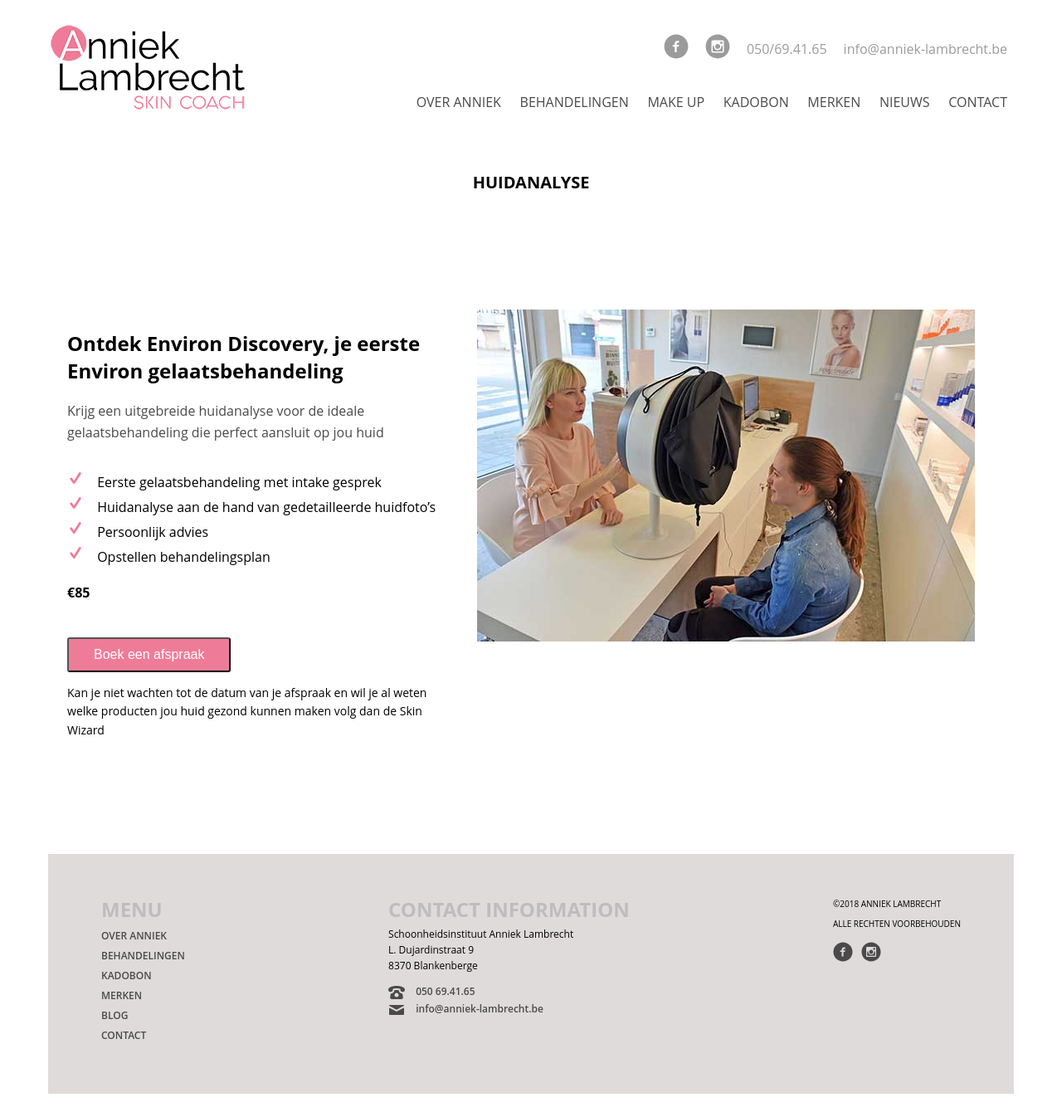
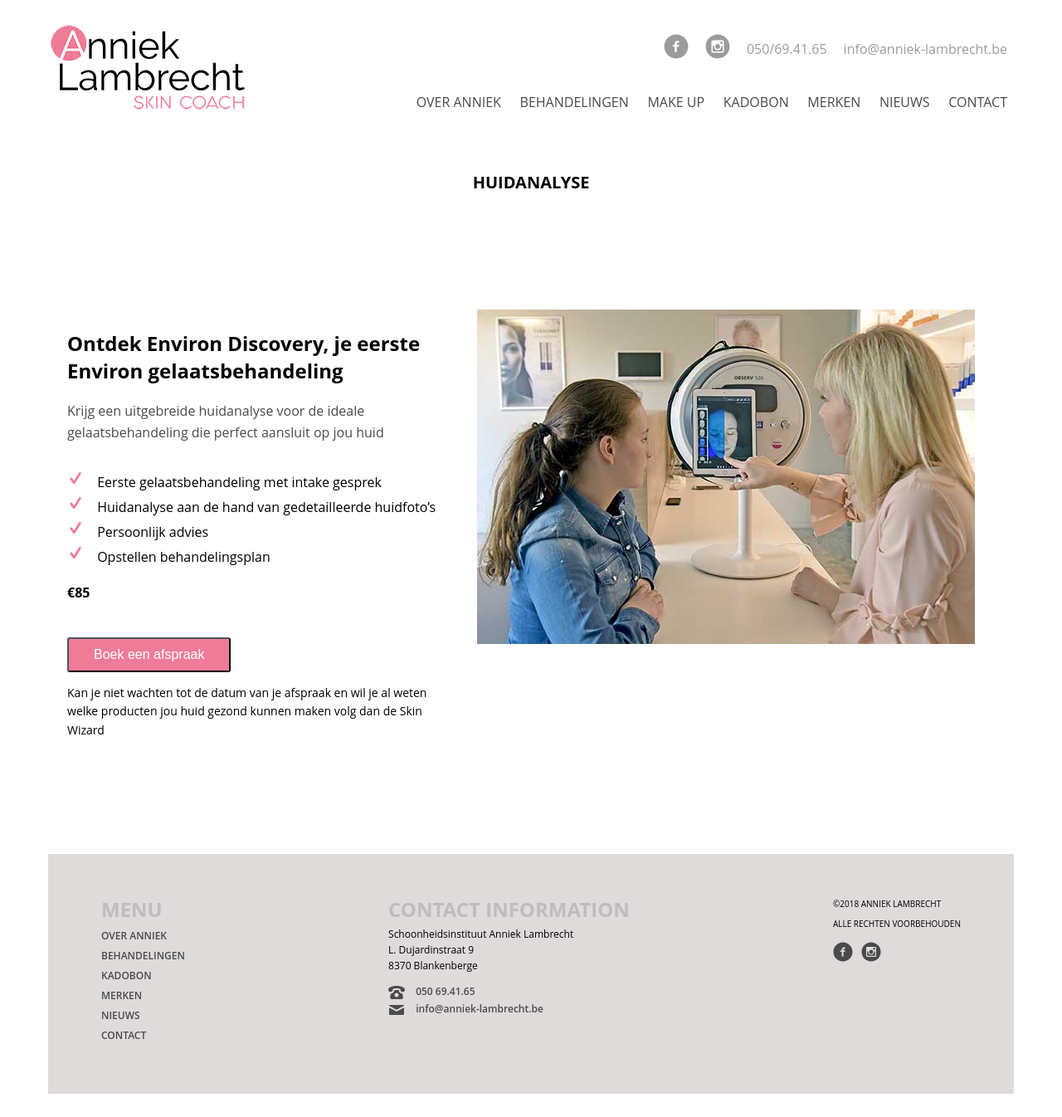
Before and after one commit to acandael/anniek, a Jekyll site: the page built from huidanalyse.html, in a window 1280 px wide. Shown: the whole page at 83% size. Built offline with Jekyll 4.4.1, drawn with Linux system fonts in a browser that asks for light colours.

Commit message:
replace image huidanalyse

```diff
--- a/_includes/footer.html
+++ b/_includes/footer.html
@@ -2,12 +2,12 @@
   <div class="footer__menu">
     <h2 class="footer__title">MENU</h2>
     <ul class="footer__list">
-      <li><a href="#">over anniek</a></li>
-      <li><a href="#">behandelingen</a></li>
-      <li><a href="#">kadobon</a></li>
-      <li><a href="#">merken</a></li>
-      <li><a href="#">blog</a></li>
-      <li><a href="#">contact</a></li>
+      <li><a href="/over-anniek.html">over anniek</a></li>
+      <li><a href="/behandelingen.html">behandelingen</a></li>
+      <li><a href="/index.html#kadobon">kadobon</a></li>
+      <li><a href="/merken.html">merken</a></li>
+      <li><a href="#">nieuws</a></li>
+      <li><a href="/contact.html">contact</a></li>
     </ul>
   </div>
   <div class="footer__contact">
--- a/huidanalyse.html
+++ b/huidanalyse.html
@@ -42,6 +42,6 @@
 volg dan de Skin Wizard</p>
   </div>
   <aside class="sidebar">
-    <img class="sidebar__img" src="images/huidanalyse-600.jpg" alt="gelaatsverzorging" />
+    <img class="sidebar__img" src="images/huidanalyse-2-600.jpg" alt="gelaatsverzorging" />
   </aside>
 </section>
```
Also changed, not shown: images/huidanalyse-2-600.jpg (added).
